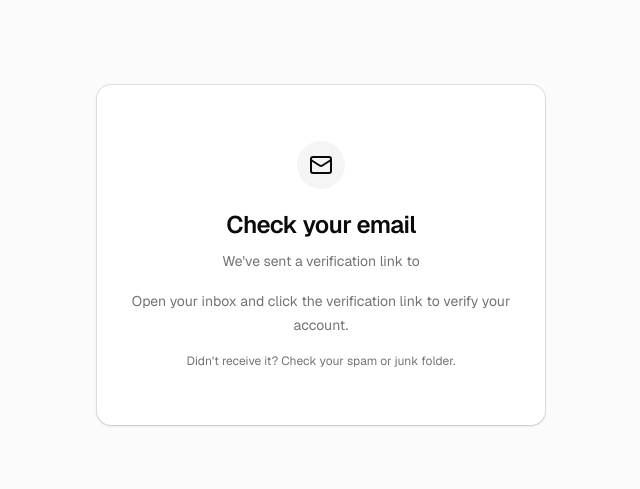
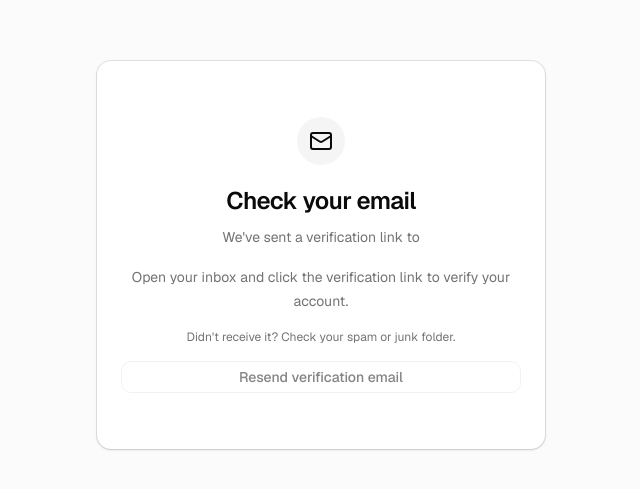
Before and after one commit to ShadyGit2004/Zentro, a Next.js app in the folder frontend/: page /auth/verify-email in a window 1280 px wide. Shown: the part 145-634 px from the top of the page, without its empty margins (319-959 px from the left). Built offline with nearby package versions, Linux system fonts and the light colour scheme; no server answers.

Commit message:
feat: add resend verification email flow

```diff
--- a/frontend/app/auth/verify-email/page.tsx
+++ b/frontend/app/auth/verify-email/page.tsx
@@ -7,6 +7,8 @@ import { CheckCircle2, CircleAlert, Loader2, Mail } from "lucide-react";
 import { Button } from "@/components/ui/button";
 import { Card, CardContent } from "@/components/ui/card";
 import api from "@/lib/axios";
+
+import { resendVerification } from "@/features/auth/api";
 
 function VerifyEmail() {
   const searchParams = useSearchParams();
@@ -20,6 +22,10 @@ function VerifyEmail() {
   >("checking");
 
   const [message, setMessage] = useState("");
+  const [resending, setResending] = useState(false);
+  const [resendMessage, setResendMessage] = useState("");
+  const [resendError, setResendError] = useState("");
+  const [cooldown, setCooldown] = useState(0);
 
   useEffect(() => {
     if (!token) {
@@ -60,6 +66,57 @@ function VerifyEmail() {
 
     verifyEmail();
   }, [token]);
+
+  useEffect(() => {
+    if (cooldown <= 0) return;
+
+    const timer = setInterval(() => {
+      setCooldown((previous) => previous - 1);
+    }, 1000);
+
+    return () => clearInterval(timer);
+  }, [cooldown]);
+
+  const handleResendVerification = async () => {
+    if (!email || resending || cooldown > 0) return;
+
+    try {
+      setResending(true);
+      setResendMessage("");
+      setResendError("");
+
+      const response = await resendVerification({
+        email,
+      });
+
+      console.log(response)
+
+      setResendMessage(
+        response.data?.message || "A new verification email has been sent."
+      );
+
+      setCooldown(60);
+    } catch (error: unknown) {
+      const apiError = error as {
+        response?: {
+          data?: {
+            error?: {
+              message?: string;
+            };
+          };
+        };
+      };
+
+      console.log(apiError)
+
+      setResendError(
+        apiError.response?.data?.error?.message ||
+          "Unable to resend verification email. Please try again."
+      );
+    } finally {
+      setResending(false);
+    }
+  };
 
   return (
     <main className="flex min-h-screen items-center justify-center bg-muted/40 px-4 py-8">
@@ -105,6 +162,32 @@ function VerifyEmail() {
               <p className="mt-4 text-xs text-muted-foreground">
                 Didn&apos;t receive it? Check your spam or junk folder.
               </p>
+              <Button
+                type="button"
+                variant="outline"
+                className="mt-4 w-full"
+                disabled={!email || resending || cooldown > 0}
+                onClick={handleResendVerification}
+              >
+                {resending ? (
+                  <>
+                    <Loader2 className="h-4 w-4 animate-spin" />
+                    Resending...
+                  </>
+                ) : cooldown > 0 ? (
+                  `Resend available in ${cooldown}s`
+                ) : (
+                  "Resend verification email"
+                )}
+              </Button>
+
+              {resendMessage && (
+                <p className="mt-3 text-sm text-green-600">{resendMessage}</p>
+              )}
+
+              {resendError && (
+                <p className="mt-3 text-sm text-destructive">{resendError}</p>
+              )}
             </>
           )}
 
--- a/frontend/features/auth/api.ts
+++ b/frontend/features/auth/api.ts
@@ -2,7 +2,7 @@ import api from "@/lib/axios";
 
 import { signInWithPopup } from "firebase/auth";
 import { firebaseAuth, googleProvider } from "@/lib/firebase";
-import { LoginPayload, LoginResponse, RegisterPayload, RegisterResponse, ForgotPasswordPayload,ForgotPasswordResponse,  ResetPasswordPayload, ResetPasswordResponse, } from "./types";
+import { LoginPayload, LoginResponse, RegisterPayload, RegisterResponse, ForgotPasswordPayload,ForgotPasswordResponse,  ResetPasswordPayload, ResetPasswordResponse, ResendVerificationPayload, ResendVerificationResponse, } from "./types";
 
 export const registerUser = async (
   payload: RegisterPayload
@@ -47,6 +47,17 @@ export const signInWithGoogle = async () => {
   return response.data;
 };
 
+export const resendVerification = async (
+  payload: ResendVerificationPayload
+): Promise<ResendVerificationResponse> => {
+  const response = await api.post<ResendVerificationResponse>(
+    "/auth/resend-verification",
+    payload
+  );
+
+  return response.data;
+};
+
 export const forgotPassword = async (
   payload: ForgotPasswordPayload
 ): Promise<ForgotPasswordResponse> => {
--- a/frontend/features/auth/types.ts
+++ b/frontend/features/auth/types.ts
@@ -35,6 +35,17 @@ export interface LoginResponse {
   };
 }
 
+export interface ResendVerificationPayload {
+  email: string;
+}
+
+export interface ResendVerificationResponse {
+  success: boolean;
+  data: {
+    message: string;
+  };
+}
+
 export interface ForgotPasswordPayload {
   email: string;
 }
```
